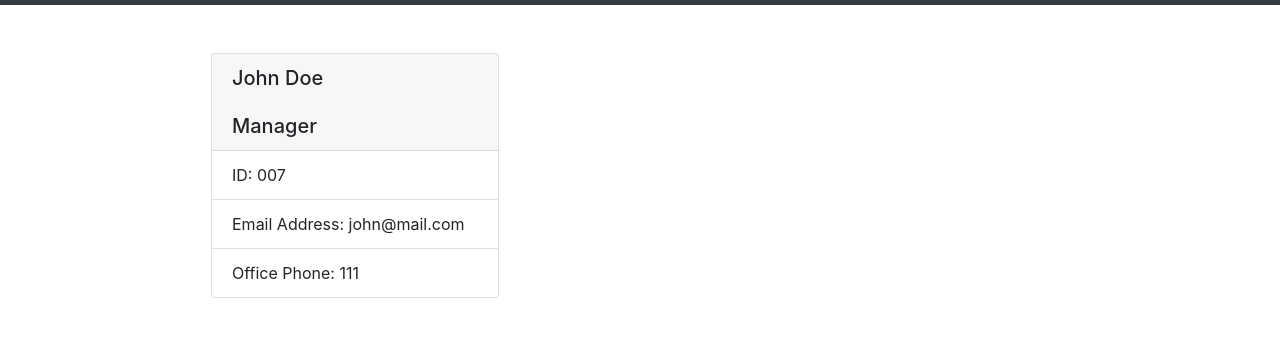
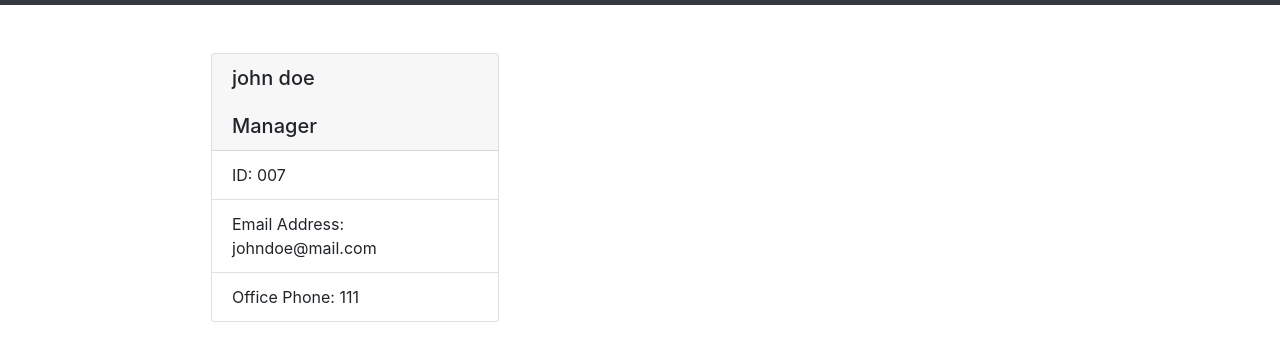
Before and after one commit to Jason-M-Bailey/teamprofilegenerator, a plain HTML site: page output/team.html in a window 1280 px wide. Shown: the part 51-412 px from the top of the page. Drawn offline with nearby package versions, Linux system fonts and the light colour scheme.

Commit message:
code cleanup

```diff
--- a/output/team.html
+++ b/output/team.html
@@ -14,10 +14,10 @@
         <div class="container">
             <div class="row"><div class="col-6">
             <div class="card mx-auto mb-3" style="width: 18rem">
-            <h5 class="card-header">John Doe<br /><br />Manager</h5>
+            <h5 class="card-header">john doe<br /><br />Manager</h5>
             <ul class="list-group list-group-flush">
                 <li class="list-group-item">ID: 007</li>
-                <li class="list-group-item">Email Address: john@mail.com</li>
+                <li class="list-group-item">Email Address: johndoe@mail.com</li>
                 <li class="list-group-item">Office Phone: 111</li>
             </ul>
             </div>
```
Also changed, not shown: app.js (+5 -16 lines), test/Engineer.test.js (+1 -1 lines).
